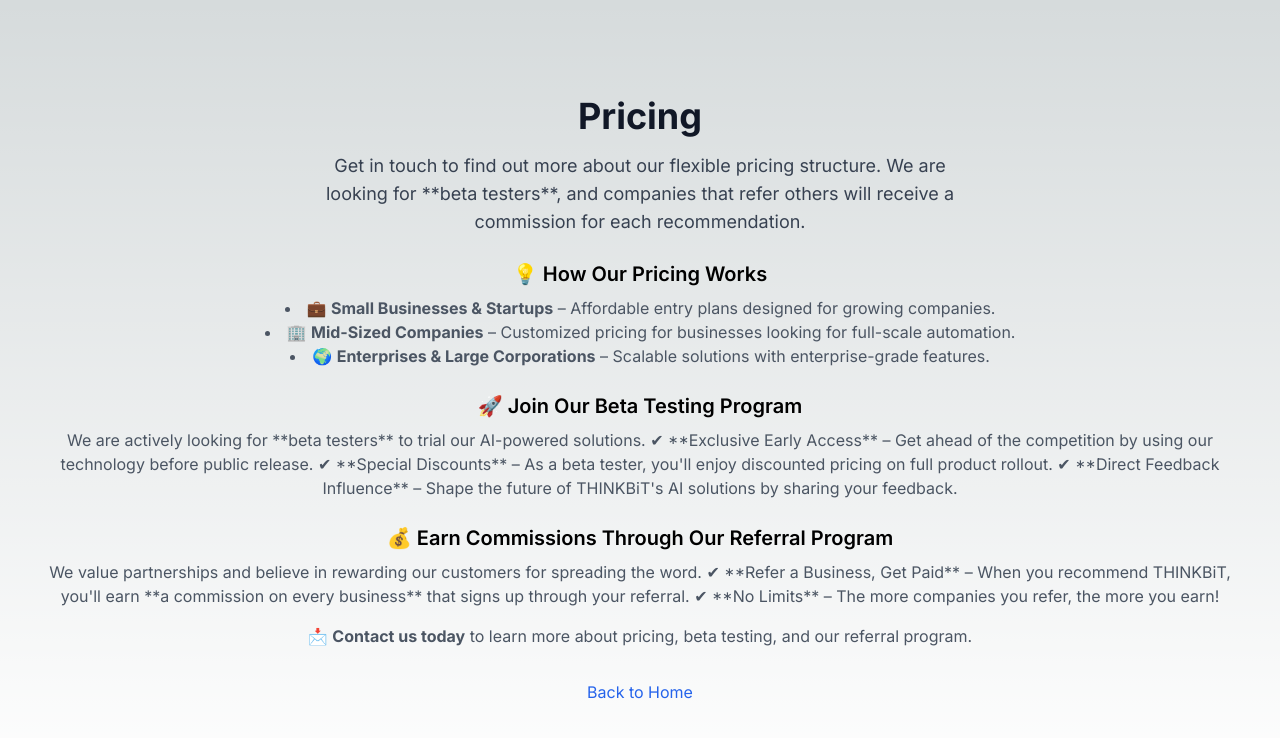
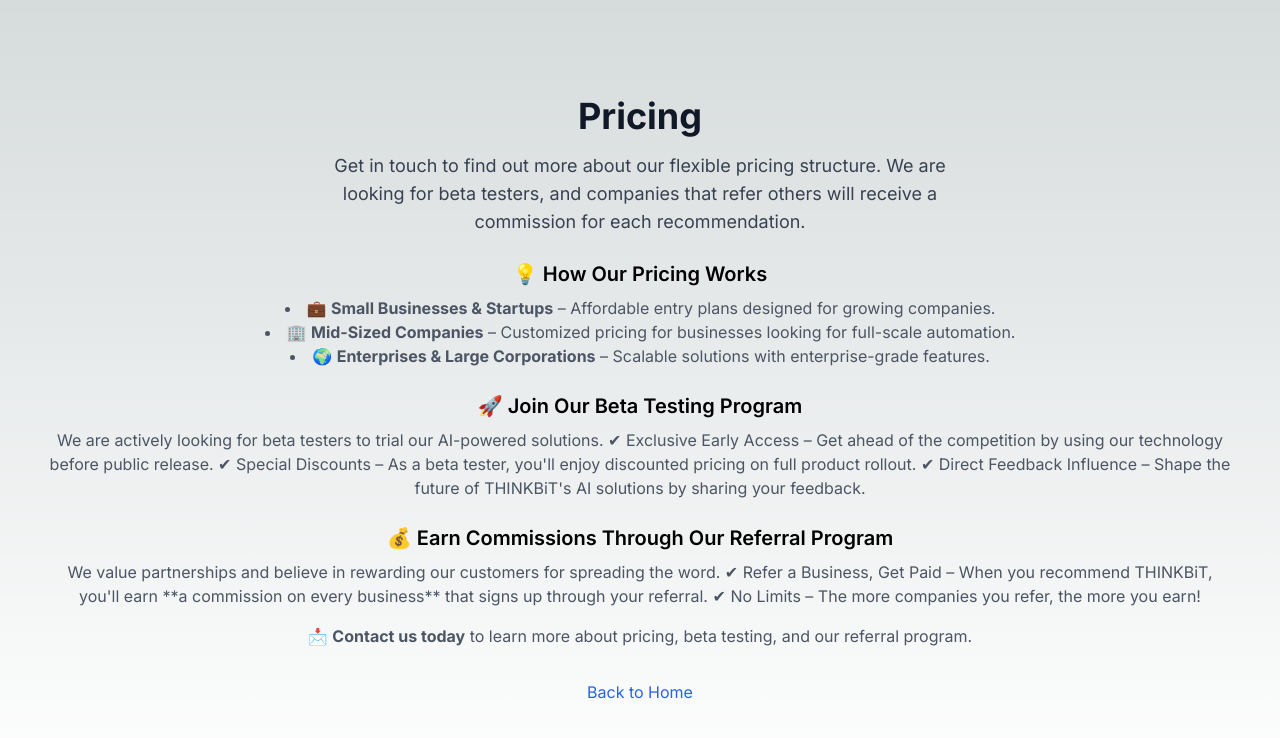
Before and after one commit to thinkbit1/mycompany-website, a Next.js app: page /pricing in a window 1280 px wide. Shown: the top 738 px of the page. Built offline with nearby package versions, Linux system fonts and the light colour scheme.

Commit message:
removed asterisk

```diff
--- a/src/app/about/page.tsx
+++ b/src/app/about/page.tsx
@@ -10,28 +10,28 @@
         <br /><br />
 
         <strong>Who We Are</strong> <br />
-        THINKBiT is a software solutions company dedicated to helping businesses **automate, optimize, and scale** using AI-powered technology.
+        THINKBiT is a software solutions company dedicated to helping businesses automate, optimize, and scale using AI-powered technology.
         Our mission is to eliminate mundane manual tasks, enhance operational efficiency, and provide powerful insights that drive business success.
         <br /><br />
 
         <strong>What We Do</strong> <br />
         ✅ Build AI-Powered SaaS Solutions – We create intelligent, data-driven platforms tailored for industries like transport, logistics, and risk management. <br />
         ✅ Enable Smarter Business Decisions – Our AI tools provide deep analytics and performance tracking for total operational visibility. <br />
-        ✅ Automate Repetitive Processes – We replace outdated, manual workflows with seamless automation for **higher productivity and cost savings**. <br /><br />
+        ✅ Automate Repetitive Processes – We replace outdated, manual workflows with seamless automation for higher productivity and cost savings. <br /><br />
 
         <strong>Our Vision</strong> <br />
-        🔹 Efficiency at Scale – We envision a world where businesses can **do more with less effort**, using AI to enhance efficiency and decision-making. <br />
-        🔹 Transparency & Accountability – We believe in **data-driven decision-making**, ensuring businesses have access to real-time performance insights. <br />
-        🔹 Innovation Through AI – We are committed to **pioneering new ways to leverage AI** for automation, predictive analytics, and strategic growth. <br />
+        🔹 Efficiency at Scale – We envision a world where businesses can do more with less effort, using AI to enhance efficiency and decision-making. <br />
+        🔹 Transparency & Accountability – We believe in data-driven decision-making, ensuring businesses have access to real-time performance insights. <br />
+        🔹 Innovation Through AI – We are committed to pioneering new ways to leverage AI for automation, predictive analytics, and strategic growth. <br />
         🔹 Customer-Centric Solutions – We prioritize intuitive, easy-to-use systems that solve real business challenges without unnecessary complexity. <br /><br />
 
         <strong>Why THINKBiT?</strong> <br />
-        ✔ AI-Driven Solutions – We leverage artificial intelligence to drive **better, faster, and smarter** decision-making. <br />
-        ✔ Industry Expertise – Our team understands the challenges businesses face and builds solutions that **deliver real results**. <br />
-        ✔ Scalable & Adaptable – Whether you&apos;re a startup or an enterprise, our technology **grows with your business**. <br /><br />
+        ✔ AI-Driven Solutions – We leverage artificial intelligence to drive better, faster, and smarter decision-making. <br />
+        ✔ Industry Expertise – Our team understands the challenges businesses face and builds solutions that deliver real results. <br />
+        ✔ Scalable & Adaptable – Whether you&apos;re a startup or an enterprise, our technology grows with your business. <br /><br />
 
         <strong>🚀 Join Us in Shaping the Future of Business Automation!</strong> <br />
-        Let&apos;s **innovate, automate, and scale together.** <br /><br />
+        Let&apos;s innovate, automate, and scale together. <br /><br />
 
         📩 <strong>Get in touch</strong> to learn more about THINKBiT and our AI-powered solutions.
       </div>
--- a/src/app/pricing/page.tsx
+++ b/src/app/pricing/page.tsx
@@ -6,7 +6,7 @@
       <h1 className="text-4xl font-bold text-gray-900 dark:text-white">Pricing</h1>
       <p className="mt-4 text-lg text-gray-700 dark:text-gray-300 text-center max-w-2xl">
         Get in touch to find out more about our flexible pricing structure.
-        We are looking for **beta testers**, and companies that refer others
+        We are looking for beta testers, and companies that refer others
         will receive a commission for each recommendation.
       </p>
 
@@ -19,17 +19,17 @@
 
       <h3 className="text-xl font-semibold mt-6">🚀 Join Our Beta Testing Program</h3>
       <p className="text-gray-600 dark:text-gray-300 text-center mt-2">
-        We are actively looking for **beta testers** to trial our AI-powered solutions.
-        ✔ **Exclusive Early Access** – Get ahead of the competition by using our technology before public release.
-        ✔ **Special Discounts** – As a beta tester, you&apos;ll enjoy discounted pricing on full product rollout.
-        ✔ **Direct Feedback Influence** – Shape the future of THINKBiT&apos;s AI solutions by sharing your feedback.
+        We are actively looking for beta testers to trial our AI-powered solutions.
+        ✔ Exclusive Early Access – Get ahead of the competition by using our technology before public release.
+        ✔ Special Discounts – As a beta tester, you&apos;ll enjoy discounted pricing on full product rollout.
+        ✔ Direct Feedback Influence – Shape the future of THINKBiT&apos;s AI solutions by sharing your feedback.
       </p>
 
       <h3 className="text-xl font-semibold mt-6">💰 Earn Commissions Through Our Referral Program</h3>
       <p className="text-gray-600 dark:text-gray-300 text-center mt-2">
         We value partnerships and believe in rewarding our customers for spreading the word.
-        ✔ **Refer a Business, Get Paid** – When you recommend THINKBiT, you&apos;ll earn **a commission on every business** that signs up through your referral.
-        ✔ **No Limits** – The more companies you refer, the more you earn!
+        ✔ Refer a Business, Get Paid – When you recommend THINKBiT, you&apos;ll earn **a commission on every business** that signs up through your referral.
+        ✔ No Limits – The more companies you refer, the more you earn!
       </p>
 
       <p className="text-gray-600 dark:text-gray-300 mt-4 text-center">
--- a/src/app/services/page.tsx
+++ b/src/app/services/page.tsx
@@ -15,16 +15,16 @@
             <strong>Revolutionizing Transport & Logistics with AI</strong>
             <br /><br />
             At <strong>THINKBiT</strong>, we are redefining the transport and logistics industry with FREIGHTRiX – a cutting-edge, AI-powered Software as a Service (SaaS) platform.
-            Designed for efficiency, automation, and data-driven decision-making**, FREIGHTRiX empowers logistics businesses to **streamline their operations and maximize performance**.
+            Designed for efficiency, automation, and data-driven decision-making, FREIGHTRiX empowers logistics businesses to streamline their operations and maximize performance.
           </p>
 
           <p className="text-gray-600 dark:text-gray-300 mt-4">
-            Whether you&apos;re managing a small fleet or overseeing a **global logistics operation**, FREIGHTRiX provides the intelligent automation and deep insights you need to run a high-performance business.
+            Whether you&apos;re managing a small fleet or overseeing a global logistics operation, FREIGHTRiX provides the intelligent automation and deep insights you need to run a high-performance business.
           </p>
 
           <h3 className="text-xl font-semibold mt-6">🚀 Transform Your Logistics Today!</h3>
           <p className="text-gray-600 dark:text-gray-300 mt-2">
-            Discover how **FREIGHTRiX** can help your company **operate more efficiently, improve transparency, and reduce costs**.
+            Discover how FREIGHTRiX can help your company operate more efficiently, improve transparency, and reduce costs.
           </p>
 
           <p className="text-gray-600 dark:text-gray-300 mt-4">
```
